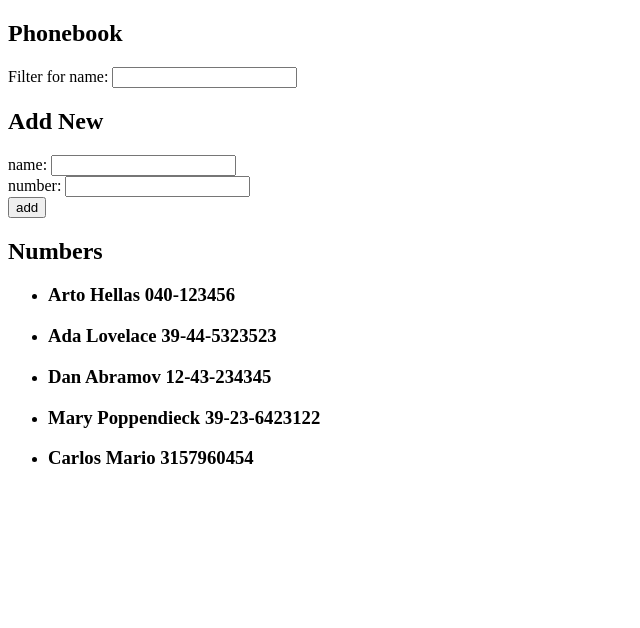
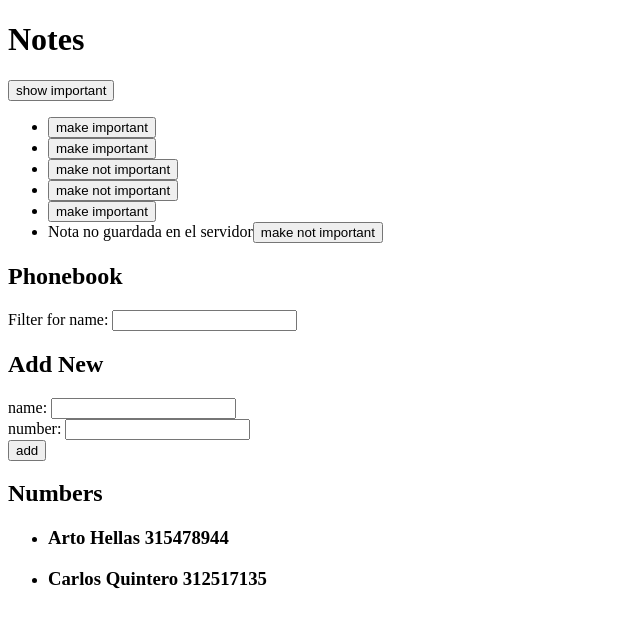
Before and after one commit to Cmquintero/fullstackParteDos, a React (Vite) app: page / in a window 1280 px wide. Shown: the top 628 px of the page, without its empty margins (0-640 px from the left). Built offline with nearby package versions, Linux system fonts and the light colour scheme; data requests are answered from the project's data file.

Commit message:
parte2 Ejercicio 2.12

```diff
--- a/db.json
+++ b/db.json
@@ -1,30 +1,31 @@
 {
-    "persons":[
+  "persons": [
     {
       "name": "Arto Hellas",
       "number": "040-123456",
-        "id": 1
+      "id": "1"
     },
     {
       "name": "Ada Lovelace",
       "number": "39-44-5323523",
-        "id": 2
+      "id": "2"
     },
     {
       "name": "Dan Abramov",
       "number": "12-43-234345",
-        "id": 3
+      "id": "3",
+      "important": true
     },
     {
-        "name": "Mary Poppendieck",
-        "number": "39-23-6423122",
-        "id": 4
+      "name": "Carlos Mario",
+      "number": "3157960454",
+      "id": "4",
+      "important": true
     },
     {
-        "name":"Carlos Mario",
-        "number":"3157960454",
-        "id":"5"
+      "id": 3,
+      "name": "Helsinsky Stack",
+      "number": "12554-155-505"
     }
-
   ]
 }
--- a/src/App.jsx
+++ b/src/App.jsx
@@ -1,6 +1,7 @@
 import { useState, useEffect } from 'react'
 import axios from 'axios'
 import Note from './components/Note'
+import noteService from './services/notes'
 
 const Filter = ({ filterText, filterPerson }) => (
   <form>
@@ -9,6 +10,7 @@ const Filter = ({ filterText, filterPerson }) => (
     </div>
   </form>
 )
+
 const PersonForm = ({ newName, newNumber, handlepersonChange, handleNoteChange, handleSubmit }) => (
   <form onSubmit={handleSubmit}>
     <div>
@@ -22,6 +24,7 @@ const PersonForm = ({ newName, newNumber, handlepersonChange, handleNoteChange,
     </div>
   </form>
 )
+
 const Persons = ({ persons }) => (
   <ul>
     {persons.map((person, keyPerson) => (
@@ -33,17 +36,54 @@ const Persons = ({ persons }) => (
 )
 
 const App = () => {
+  const [notes, setNotes] = useState([])
+  const [newNote, setNewNote] = useState('')
+  const [showAll, setShowAll] = useState(true)
+
   useEffect(() => {
-    axios
-      .get('http://localhost:3001/persons')
-      .then(response => {
-        setPersons(response.data)
-      })
-      .catch(error => {
-        console.error("error fetching data:", error)
+    noteService
+      .getAll()
+      .then(initialNotes => {
+        setNotes(initialNotes)
       })
   }, [])
 
+  const toggleImportanceOf = id => {
+    const note = notes.find(n => n.id === id)
+    const changedNote = { ...note, important: !note.important }
+
+    noteService
+      .update(id, changedNote).then(returnedNote => {
+        setNotes(notes.map(note => note.id !== id ? note : returnedNote))
+      })
+      .catch(error => {
+        alert(
+          `Esta nota: '${note.content}' ya se ha borrado del servidor`
+        )
+        setNotes(notes.filter(n => n.id !== id))
+      })
+  }
+
+  const addNote = (event) => {
+    event.preventDefault()
+    const noteObject = {
+      content: newNote,
+      important: Math.random() > 0.5
+    }
+
+    noteService
+      .create(noteObject)
+      .then(returnedNote => {
+        setNotes(notes.concat(returnedNote))
+        setNewNote('')
+      })
+  }
+
+  const handleNoteChange = (event) => {
+    setNewNote(event.target.value)
+  }
+
+  const notesToShow = showAll ? notes : notes.filter((note) => note.important)
 
   const [persons, setPersons] = useState([
     {
@@ -60,12 +100,12 @@ const App = () => {
   const [newName, setNewName] = useState('')
   const [newNumber, setNewNumber] = useState('')
   const [filterText, setFilter] = useState('')
+
   const handlepersonChange = (event) => setNewNumber(event.target.value)
-  const handleNoteChange = (event) => setNewName(event.target.value)
+  const handleNameChange = (event) => setNewName(event.target.value)
   const filterPerson = (event) => setFilter(event.target.value)
 
   const addPerson = (event) => {
-
     event.preventDefault()
 
     const personExist = persons.some((person) => person.name === newName)
@@ -73,31 +113,51 @@ const App = () => {
       alert(newName + ' This person already exists in the form ')
       return
     }
+
     const personObject = {
       name: newName,
-      number: newNumber
+      number: newNumber,
+      id: persons.length + 1
     }
-
+    axios.post("http://localhost:3001/persons",personObject).then(response=>{
+      console.log(response)
+    })
     setPersons(persons.concat(personObject))
     setNewName('')
     setNewNumber('')
+  }
 
-  }
   const personsToShow = filterText.length > 0
     ? persons.filter(person => person.name.toLowerCase().includes(filterText.toLowerCase()))
     : persons
 
   return (
     <div>
+      <h1>Notes</h1>
+      <div>
+        <button onClick={() => setShowAll(!showAll)}>
+          show {showAll ? 'important' : 'all'}
+        </button>
+      </div>
+      <ul>
+        {notesToShow.map((note, i) =>
+          <Note
+            key={i}
+            note={note}
+            toggleImportance={() => toggleImportanceOf(note.id)}
+          />
+        )}
+      </ul>
+
       <h2>Phonebook</h2>
       <Filter filterText={filterText} filterPerson={filterPerson} />
       <h2>Add New</h2>
       <PersonForm
         newName={newName}
         newNumber={newNumber}
-        handleNoteChange={handleNoteChange}//metodo que use ,incorrecto por que es dificil de entender, como fue nombrado,solo que me guie de el ejemplo dado en esta parte B del curso se usa para agregar el nombre
-        handlepersonChange={handlepersonChange}//metodo que use ,incorrecto por que es dificil de entender, como fue nombrado,solo que me guie de el ejemplo dado en esta parte B del curso se usa para agregar el numero
-        handleSubmit={addPerson}//SUBMIT que creo se deberia usar normalmente en un form
+        handleNoteChange={handleNameChange}
+        handlepersonChange={handlepersonChange}
+        handleSubmit={addPerson}
       />
       <h2>Numbers</h2>
       <Persons persons={personsToShow} />
--- a/src/components/Note.jsx
+++ b/src/components/Note.jsx
@@ -1,6 +1,12 @@
+const Note = ({ note, toggleImportance }) => {
+  const label = note.important
+    ? 'make not important' : 'make important'
 
-const Note = ({ note }) => {
-    return <li>{note.content}</li>
-  }
-
+  return (
+    <li>
+      {note.content}
+      <button onClick={toggleImportance}>{label}</button>
+    </li>
+  )
+}
   export default Note
--- /dev/null
+++ b/src/services/notes.js
@@ -0,0 +1,24 @@
+import axios from 'axios'
+const baseUrl = 'http://localhost:3001/persons'
+
+const getAll = () => {
+    const request = axios.get(baseUrl)
+    const nonExisting = {
+      id: 10000,
+      content: 'Nota no guardada en el servidor',
+      important: true,
+    }
+    return request.then(response => response.data.concat(nonExisting))
+  }
+const create = newObject => {
+  const request = axios.post(baseUrl, newObject)
+  return request.then(response => response.data)
+}
+
+const update = (id, newObject) => {
+  const request = axios.put(`${baseUrl}/${id}`, newObject)
+  return request.then(response => response.data)
+}
+
+
+export default { getAll, create, update }
```
Lines whose indentation alone changed are shown as unchanged.
